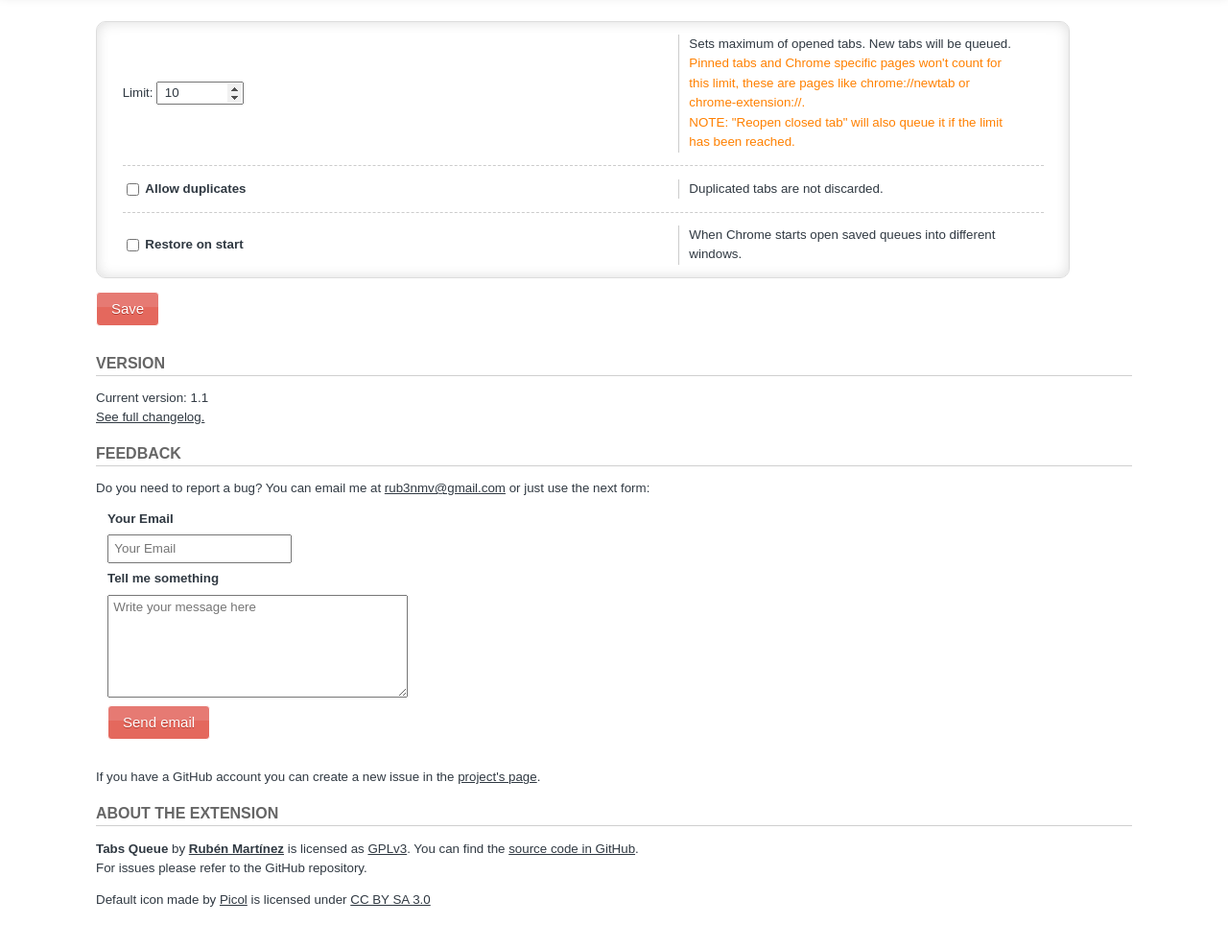
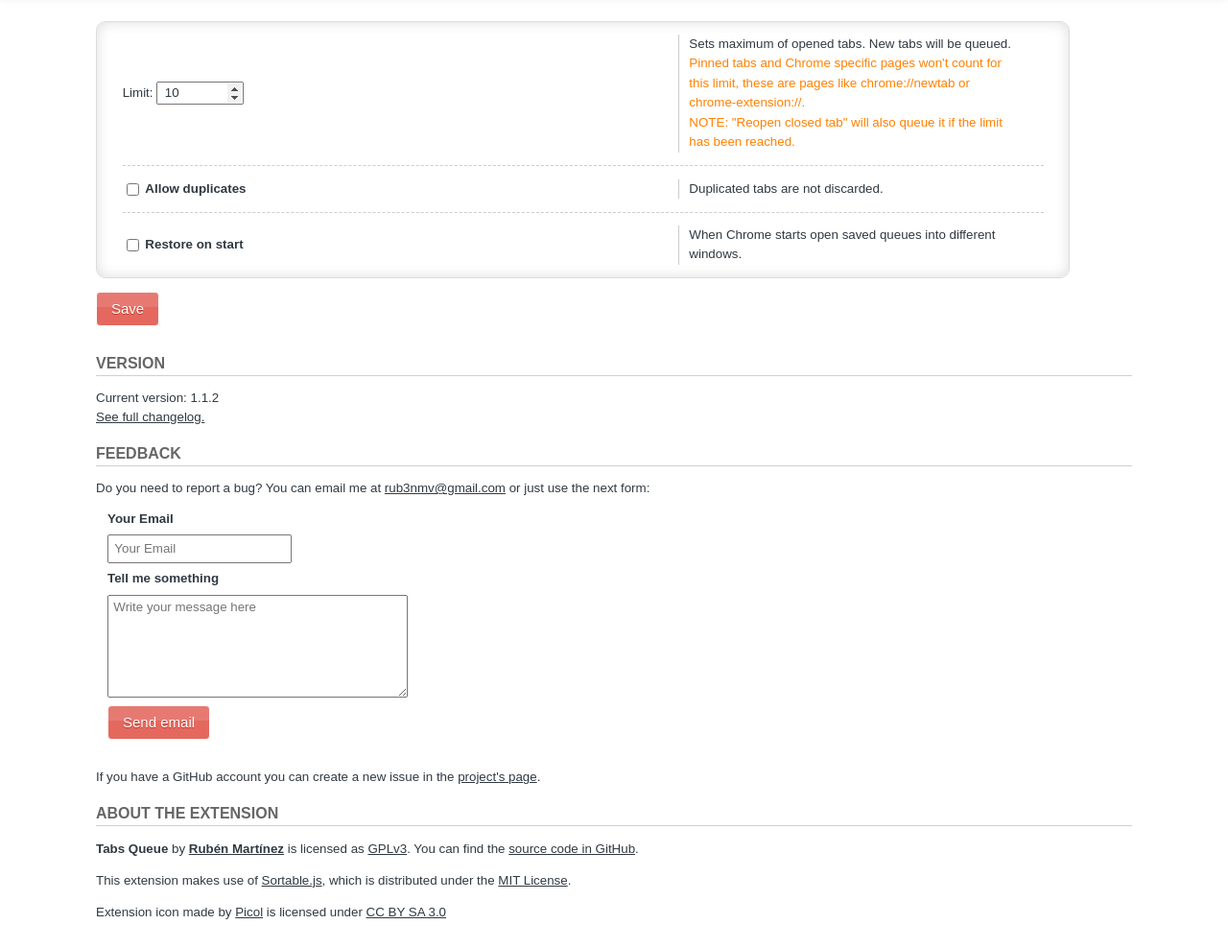
Before and after one commit to rubenmv/chrome-extension-tabs-queue, a browser extension: page options.html in a window 1280 px wide. Shown: the part 99-1087 px from the top of the page at 96% size. Drawn offline with Linux system fonts and the light colour scheme.

Commit message:
Updates legal info on options page

```diff
--- a/options.html
+++ b/options.html
@@ -53,7 +53,7 @@
     <!-- VERSION INFO -->
     <h2>version</h2>
     <div>
-      <p>Current version: 1.1<br><a href="https://raw.githubusercontent.com/rubenmv/chrome-extension-tabs-queue/master/VERSION">See full changelog.</a></p>
+      <p>Current version: 1.1.2<br><a href="https://raw.githubusercontent.com/rubenmv/chrome-extension-tabs-queue/master/VERSION">See full changelog.</a></p>
     </div>
     <!-- FEEDBACK -->
       <h2>feedback</h2>
@@ -81,10 +81,10 @@
         <p>
           <b>Tabs Queue</b> by <a href="https://twitter.com/rub3nmv"><b>Rub&eacute;n Mart&iacute;nez</b></a> is licensed
           as <a href="http://www.gnu.org/licenses/gpl-3.0.txt">GPLv3</a>. You can find the <a href="https://github.com/rubenmv/chrome-extension-tabs-queue">source code in GitHub</a>.
-          <br>For issues please refer to the GitHub repository.
         </p>
+        <p>This extension makes use of <a href="https://github.com/RubaXa/Sortable">Sortable.js</a>, which is distributed under the <a href="https://opensource.org/licenses/MIT">MIT License</a>.</p>
         <p>
-          Default icon made by <a href="http://www.picol.org/" title="Stephen Hutchings">Picol</a> is licensed under <a href="http://creativecommons.org/licenses/by-sa/3.0/"
+          Extension icon made by <a href="http://www.picol.org/" title="Stephen Hutchings">Picol</a> is licensed under <a href="http://creativecommons.org/licenses/by-sa/3.0/"
           title="Creative Commons BY SA 3.0">CC BY SA 3.0</a>
         </p>
       </div>
```
